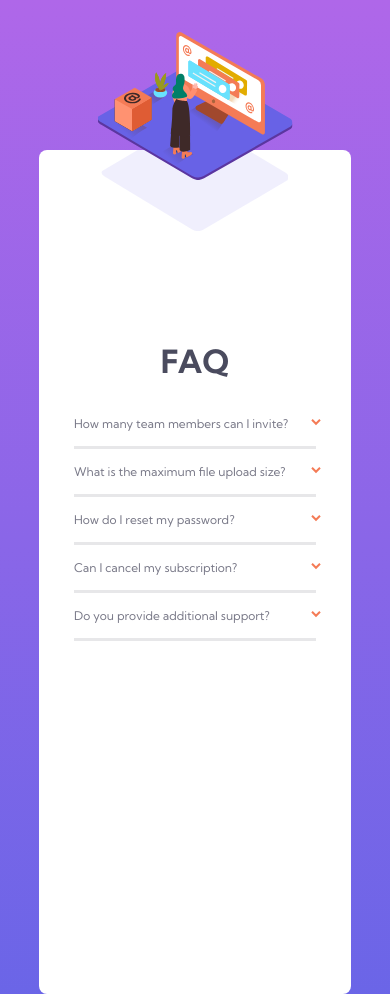
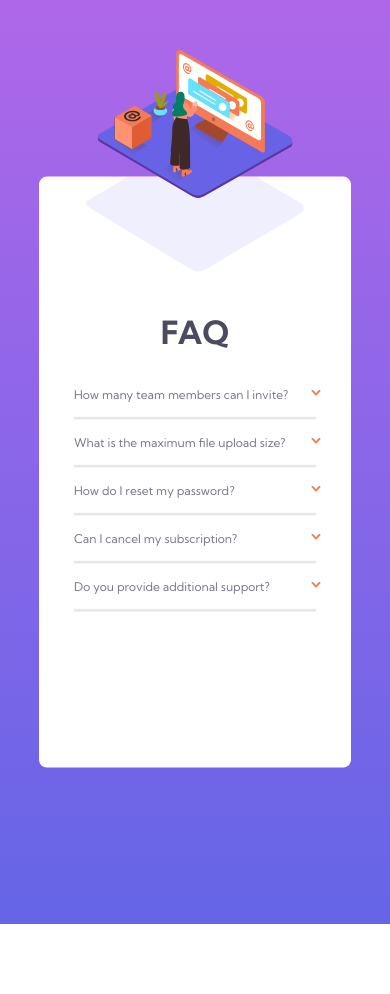
Before and after one commit to Mahad410/FAQ, a plain HTML site: page index.html in a window 390 px wide. After the commit the page ends 924 px from the top, so only its background shows below. Drawn offline with Linux system fonts and the light colour scheme.

Commit message:
FAQ accordion card using only HTML and CSS for front-end mentor

```diff
--- a/style.css
+++ b/style.css
@@ -192,7 +192,7 @@ input[type=checkbox]:checked~label~p {
         display: none;
     }
     .images-mbl img {
-        width: 60%;
+        width: 70%;
         height: auto;
         position: relative;
         left: 50%;
@@ -236,16 +236,22 @@ input[type=checkbox]:checked~label~p {
 }
 
 @media screen and (max-width:475px) {
+    body {
+        overflow: hidden;
+    }
+    .container {
+        height: 70vh;
+    }
     .questions {
-        height: 60vh;
+        height: 45vh;
         overflow-x: hidden;
         padding: 0 35px;
     }
     main::after {
-        top: -14%;
+        top: 0;
     }
     main {
-        margin: 150px auto 80px;
+        margin: 50px auto 30px;
     }
     label::after {
         left: 98%;
@@ -271,18 +277,15 @@ input[type=checkbox]:checked~label~p {
 
 @media screen and (max-width:380px) {
     main::after {
-        top: -13%;
+        top: 2%;
     }
     main {
-        margin: 120px auto 50px;
+        margin: 40px auto 20px;
     }
 }
 
 @media screen and (max-width:325px) {
     main::after {
-        top: -10%;
-    }
-    main {
-        margin: 120px auto 50px;
+        top: 5%;
     }
 }
```
